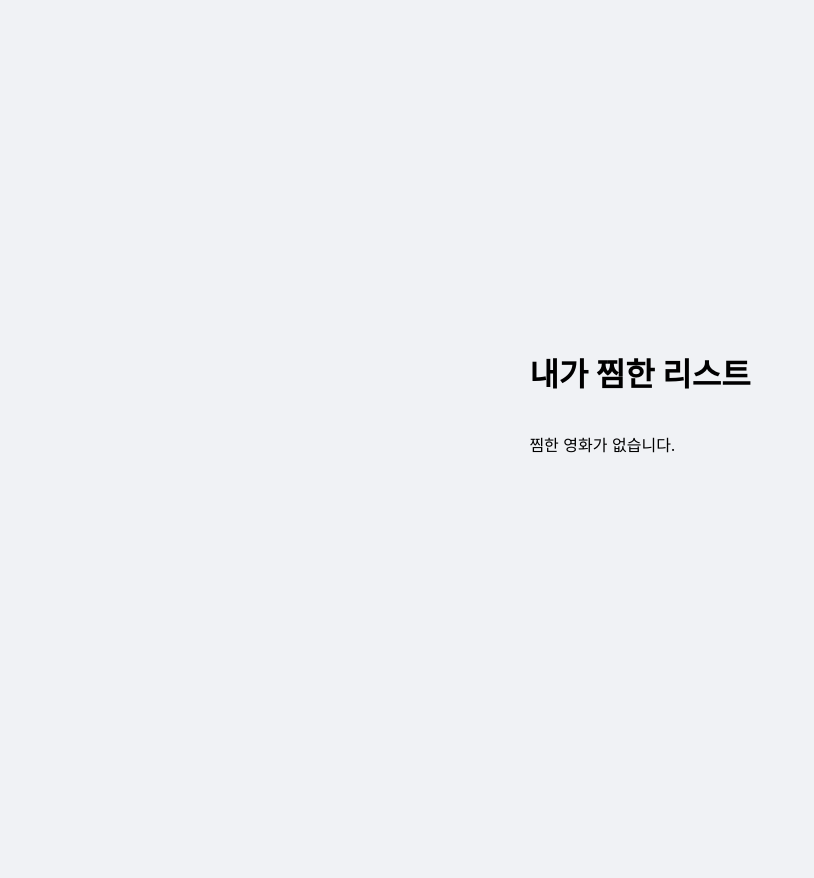
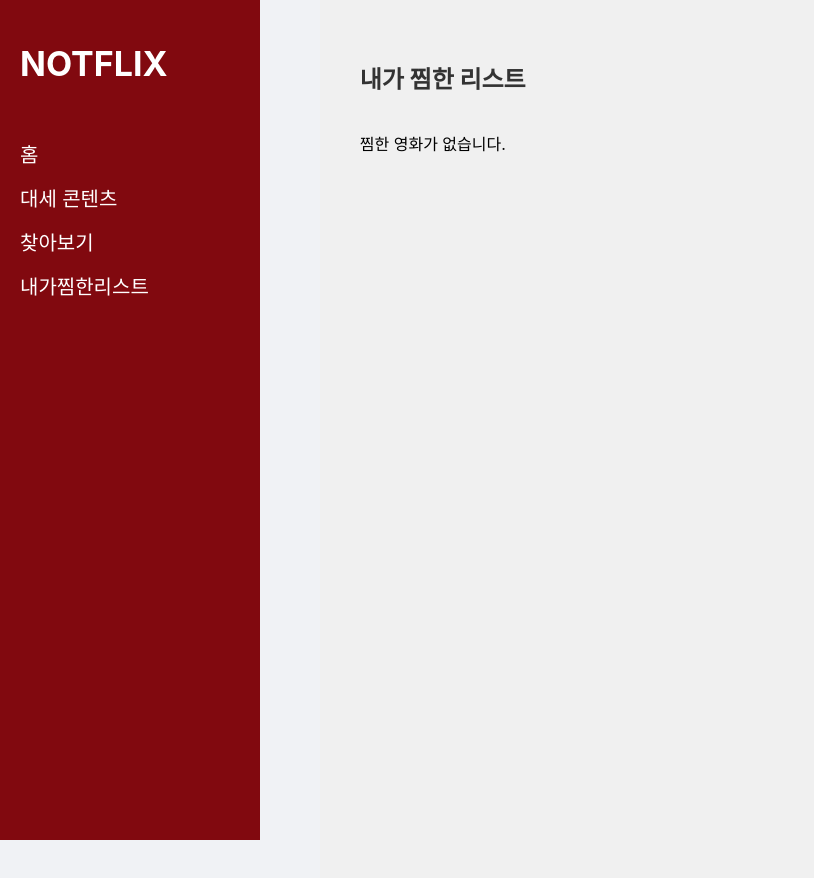
Before and after one commit to 05solar/WSD04, a React (Create React App) app: page /like in a window 1280 px wide. Shown: the whole page, without its empty margins (0-814 px from the left). Before the commit the page ends 800 px from the top, so only its background shows below. Built offline with nearby package versions, Linux system fonts and the light colour scheme.

Commit message:
made likepage

```diff
--- a/src/pages/HomePage.js
+++ b/src/pages/HomePage.js
@@ -1,4 +1,3 @@
-/* HomePage.js */
 import React, { useEffect, useState } from 'react';
 import axios from 'axios';
 import { throttle } from 'lodash';
@@ -14,7 +13,7 @@ const HomePage = () => {
     return JSON.parse(localStorage.getItem('likedMovies')) || [];
   });
 
-  const navigate = useNavigate(); // navigate 훅 추가
+  const navigate = useNavigate();
 
   useEffect(() => {
     const fetchMovies = async () => {
@@ -22,12 +21,15 @@ const HomePage = () => {
 
       setIsLoading(true);
       try {
-        const response = await axios.get(`https://api.themoviedb.org/3/discover/movie?include_adult=true&include_video=false&language=ko-KR&page=${page}&sort_by=popularity.desc&with_watch_providers=providers%253A8`, {
-          headers: {
-            accept: 'application/json',
-            Authorization: 'Bearer eyJhbGciOiJIUzI1NiJ9.eyJhdWQiOiIwMGFhMzI0ZTlkYjViYmRkNzM1NTdhMzk0MjY5MjU4MiIsIm5iZiI6MTczMjY5NDkxMS43MzE3MjcsInN1YiI6IjY3NDM1MDI0NjM3MGVjYWQzZjAwMDY1MyIsInNjb3BlcyI6WyJhcGlfcmVhZCJdLCJ2ZXJzaW9uIjoxfQ.J8mYHb0oEpusJq71VOPNUHo2d-LyTNopStP9e5wWFmc'
+        const response = await axios.get(
+          `https://api.themoviedb.org/3/discover/movie?include_adult=true&include_video=false&language=ko-KR&page=${page}&sort_by=popularity.desc&with_watch_providers=providers%253A8`,
+          {
+            headers: {
+              accept: 'application/json',
+              Authorization: 'Bearer YOUR_API_KEY_HERE',
+            },
           }
-        });
+        );
 
         if (response.data.results.length === 0) {
           setHasMore(false);
@@ -70,12 +72,14 @@ const HomePage = () => {
     return () => {
       window.removeEventListener('scroll', handleScroll);
     };
-  }, []);
+  }, [handleScroll]);
 
   return (
     <div className="home-page">
       <div className="sidebar">
-        <h1 className="logo" onClick={() => navigate('/home')}>NOTFLIX</h1>
+        <h1 className="logo" onClick={() => navigate('/home')}>
+          NOTFLIX
+        </h1>
         <ul className="menu">
           <li onClick={() => navigate('/home')}>홈</li>
           <li onClick={() => navigate('/popular')}>대세 콘텐츠</li>
@@ -87,15 +91,21 @@ const HomePage = () => {
         <div className="movie-list">
           {movies.map((movie) => (
             <div key={movie.id} className="movie-card">
+              <button className="like-button" onClick={() => toggleLike(movie)}>
+                {likedMovies.some((m) => m.id === movie.id) ? '💖' : '🤍'}
+              </button>
               <img
                 src={`https://image.tmdb.org/t/p/w500${movie.poster_path}`}
                 alt={movie.title}
                 className="poster"
               />
               <h3 className="movie-title">{movie.title}</h3>
-              <button className="like-button" onClick={() => toggleLike(movie)}>
-                {likedMovies.some((m) => m.id === movie.id) ? '💖' : '🤍'}
-              </button>
+              {/* 별점 내용을 삭제했습니다 */}
+              {/* 호버 시 나타나는 오버레이 */}
+              <div className="overlay">
+                <p className="movie-overview">{movie.overview}</p>
+                <p className="movie-rating">평점: {movie.vote_average}/10</p>
+              </div>
             </div>
           ))}
         </div>
--- a/src/pages/LikePage.js
+++ b/src/pages/LikePage.js
@@ -1,24 +1,59 @@
-// LikePage.js
-import React from 'react';
+import React, { useState } from 'react';
+import { useNavigate } from 'react-router-dom';
 import '../styles/LikePage.css';
 
 const LikePage = () => {
-  const likedMovies = JSON.parse(localStorage.getItem('likedMovies')) || [];
+  const [likedMovies, setLikedMovies] = useState(() => {
+    return JSON.parse(localStorage.getItem('likedMovies')) || [];
+  });
+
+  const navigate = useNavigate();
+
+  const removeLike = (movie) => {
+    const updatedLikedMovies = likedMovies.filter((m) => m.id !== movie.id);
+    setLikedMovies(updatedLikedMovies);
+    localStorage.setItem('likedMovies', JSON.stringify(updatedLikedMovies));
+  };
 
   return (
     <div className="like-page">
-      <h1>내가 찜한 리스트</h1>
+      <div className="sidebar">
+        <h1 className="logo" onClick={() => navigate('/home')}>
+          NOTFLIX
+        </h1>
+        <ul className="menu">
+          <li onClick={() => navigate('/home')}>홈</li>
+          <li onClick={() => navigate('/popular')}>대세 콘텐츠</li>
+          <li onClick={() => navigate('/search')}>찾아보기</li>
+          <li onClick={() => navigate('/like')}>내가찜한리스트</li>
+        </ul>
+      </div>
+      <div className="content">
+        <h2>내가 찜한 리스트</h2>
         <div className="movie-list">
-        {likedMovies.length === 0 ? (
-          <p>찜한 영화가 없습니다.</p>
-        ) : (
+          {likedMovies.length > 0 ? (
             likedMovies.map((movie) => (
               <div key={movie.id} className="movie-card">
-              <h3>{movie.title}</h3>
-              <img src={`https://image.tmdb.org/t/p/w500${movie.poster_path}`} alt={movie.title} />
+                <button className="like-button" onClick={() => removeLike(movie)}>
+                  💔
+                </button>
+                <img
+                  src={`https://image.tmdb.org/t/p/w500${movie.poster_path}`}
+                  alt={movie.title}
+                  className="poster"
+                />
+                <h3 className="movie-title">{movie.title}</h3>
+                {/* 호버 시 나타나는 오버레이 */}
+                <div className="overlay">
+                  <p className="movie-overview">{movie.overview}</p>
+                  <p className="movie-rating">평점: {movie.vote_average}/10</p>
+                </div>
               </div>
             ))
+          ) : (
+            <p>찜한 영화가 없습니다.</p>
           )}
+        </div>
       </div>
     </div>
   );
--- a/src/styles/HomePage.css
+++ b/src/styles/HomePage.css
@@ -1,4 +1,3 @@
-/* HomePage.css */
 body, html {
   margin: 0;
   padding: 0;
@@ -31,7 +30,6 @@ body, html {
   margin-bottom: 20px;
   color: #ffffff;
   transition: transform 1s ease, color 1s ease;
-
 }
 
 .logo:hover {
@@ -45,7 +43,6 @@ body, html {
   font-weight: 500;
   list-style: none;
   padding: 0;
-
 }
 
 .menu li {
@@ -71,48 +68,79 @@ body, html {
 
 .movie-list {
   display: grid;
-  grid-template-columns: repeat(auto-fill, minmax(200px, 1fr));
-  gap: 30px;
+  grid-template-columns: repeat(5, 1fr); /* 한 줄에 5개씩 */
+  gap: 20px;
 }
 
 .movie-card {
   background-color: #fff;
-  padding: 20px;
   border-radius: 10px;
   text-align: center;
-  box-shadow: 0 2px 5px rgba(0, 0, 0, 0.1);
-  display: flex;
-  flex-direction: column;
+  overflow: hidden;
+  position: relative;
+  cursor: pointer;
 }
 
 .poster {
   width: 100%;
-  max-height: 270px;
+  height: 300px;
   object-fit: cover;
-  border-radius: 10px;
-  margin-bottom: 10px;
+  transition: filter 0.3s ease;
 }
 
 .movie-title {
   font-size: 1.2rem;
   margin: 10px 0;
   padding: 0 10px;
-  flex-grow: 1;
 }
-
 
 .like-button {
   background: none;
   border: none;
   font-size: 1.5rem;
   cursor: pointer;
-  align-self: flex-end;
-  margin-top: auto;
-  transition: background-color 0.3s;
+  position: absolute;
+  top: 10px;
+  right: 10px;
+  z-index: 2;
 }
 
 .like-button:hover {
-  background-color: rgba(0, 0, 0, 0);
-  border-radius: 0%;
-  padding: 5px;
+  transform: scale(1.2);
 }
+
+/* 오버레이 스타일 */
+.overlay {
+  position: absolute;
+  top: 0;
+  left: 0;
+  width: 100%;
+  height: 100%;
+  background-color: rgba(0, 0, 0, 0.7);
+  color: #fff;
+  opacity: 0;
+  transition: opacity 0.3s ease;
+  padding: 20px;
+  box-sizing: border-box;
+  overflow-y: auto;
+}
+
+.movie-card:hover .overlay {
+  opacity: 1;
+}
+
+.movie-card:hover .poster {
+  filter: blur(2px);
+}
+
+.movie-overview {
+  margin-top: 50px;
+  font-size: 0.9rem;
+  line-height: 1.5;
+}
+
+.movie-rating {
+  margin-top: 20px;
+  font-size: 1rem;
+  font-weight: bold;
+}
--- a/src/styles/LikePage.css
+++ b/src/styles/LikePage.css
@@ -1,23 +1,147 @@
-/* LikePage.css */
+body, html {
+  margin: 0;
+  padding: 0;
+  overflow-x: hidden;
+}
+
 .like-page {
+  display: flex;
+  min-height: 100vh;
+  width: 100%;
+}
+
+.sidebar {
+  width: 220px;
+  background-color: #81090f;
+  color: #fff;
   padding: 20px;
+  display: flex;
+  flex-direction: column;
+  position: fixed;
+  top: 0;
+  left: 0;
+  height: 100vh;
+  overflow-y: auto;
+}
+
+.logo {
+  font-size: 34px;
+  font-weight: bold;
+  margin-bottom: 20px;
+  color: #ffffff;
+  transition: transform 1s ease, color 1s ease;
+}
+
+.logo:hover {
+  transform: scale(1.1) rotate(360deg);
+  color: #000000;
+  cursor: pointer;
+}
+
+.menu {
+  font-size: 20px;
+  font-weight: 500;
+  list-style: none;
+  padding: 0;
+}
+
+.menu li {
+  margin: 15px 0;
+  cursor: pointer;
+  color: #fff;
+}
+
+.menu li:hover {
+  font-size: 22px;
+  font-weight: bold;
+  color: #000;
+}
+
+.content {
+  margin-left: 250px;
+  width: calc(100% - 250px);
+  background-color: #f0f0f0;
+  padding: 40px;
+  min-height: 100vh;
+  overflow-y: auto;
 }
 
 .movie-list {
-    display: flex;
-    flex-wrap: wrap;
+  display: grid;
+  grid-template-columns: repeat(5, 1fr); /* 한 줄에 5개씩 */
   gap: 20px;
+  margin-top: 20px;
 }
 
 .movie-card {
-    width: 200px;
-    border: 1px solid #ccc;
+  background-color: #fff;
   border-radius: 10px;
-    padding: 10px;
   text-align: center;
-    transition: transform 0.3s;
+  overflow: hidden;
+  position: relative;
+  cursor: pointer;
 }
 
-  .movie-card:hover {
-    transform: scale(1.05);
+.poster {
+  width: 100%;
+  height: 300px;
+  object-fit: cover;
+  transition: filter 0.3s ease;
 }
+
+.movie-title {
+  font-size: 1.2rem;
+  margin: 10px 0;
+  padding: 0 10px;
+}
+
+.like-button {
+  background: none;
+  border: none;
+  font-size: 1.5rem;
+  cursor: pointer;
+  position: absolute;
+  top: 10px;
+  right: 10px;
+  z-index: 2;
+}
+
+.like-button:hover {
+  transform: scale(1.2);
+}
+
+/* 오버레이 스타일 */
+.overlay {
+  position: absolute;
+  top: 0;
+  left: 0;
+  width: 100%;
+  height: 100%;
+  background-color: rgba(0, 0, 0, 0.7);
+  color: #fff;
+  opacity: 0;
+  transition: opacity 0.3s ease;
+  padding: 20px;
+  box-sizing: border-box;
+  overflow-y: auto;
+}
+
+.movie-card:hover .overlay {
+  opacity: 1;
+}
+
+.movie-card:hover .poster {
+  filter: blur(2px);
+}
+
+.movie-overview {
+  margin-top: 50px;
+  font-size: 0.9rem;
+  line-height: 1.5;
+}
+
+.movie-rating {
+  margin-top: 20px;
+  font-size: 1rem;
+  font-weight: bold;
+}
```
Lines whose indentation alone changed are shown as unchanged.
